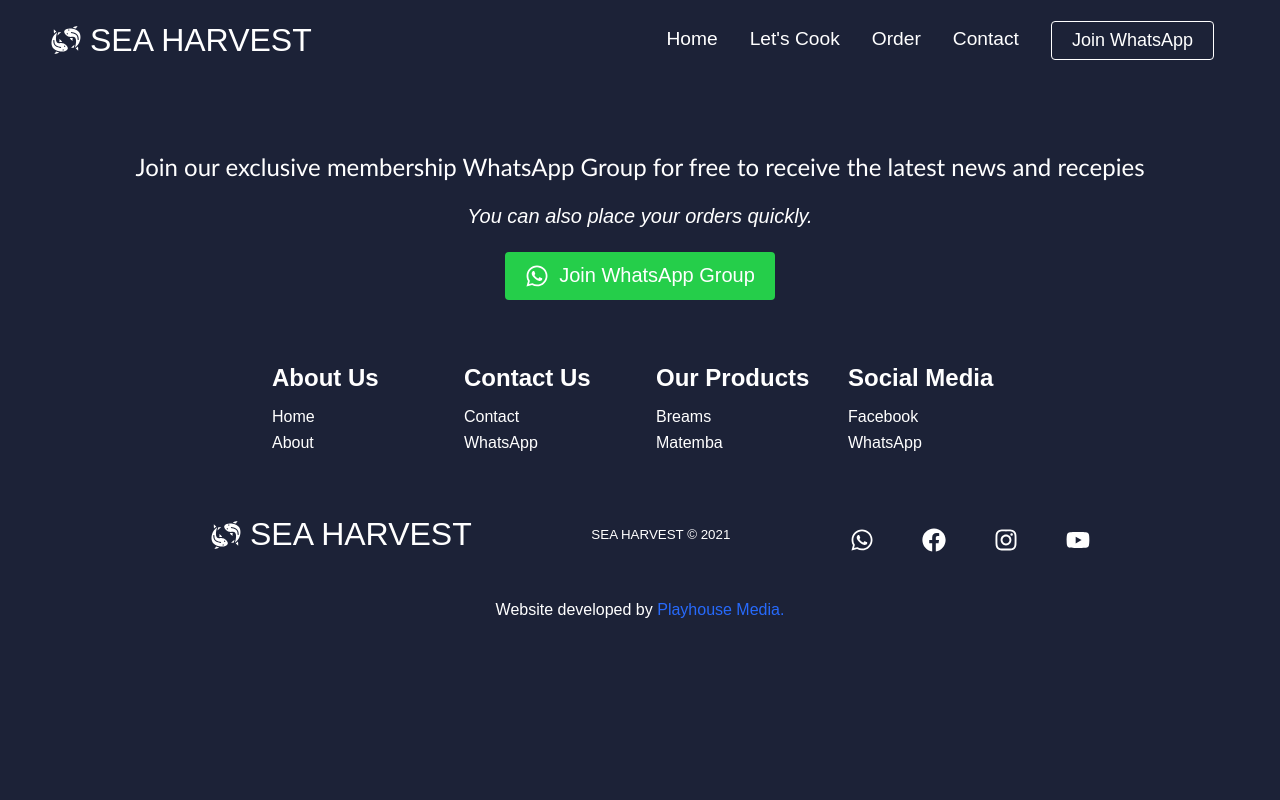
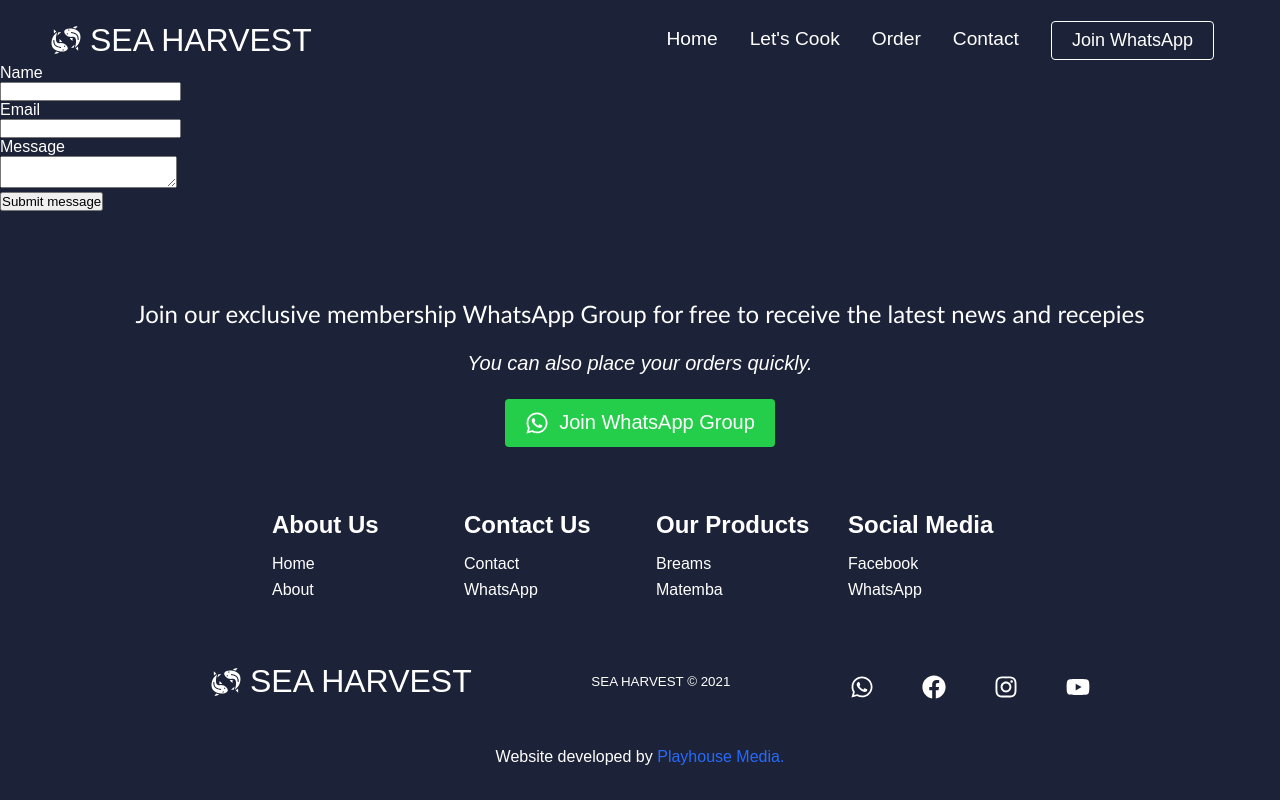
Before and after one commit to jchademwiri/mr-fish, a React (Create React App) app: page /contact in a window 1280 px wide. Built offline with nearby package versions, Linux system fonts and the light colour scheme.

Commit message:
added new netlify form

```diff
--- a/public/index.html
+++ b/public/index.html
@@ -48,6 +48,11 @@
 		<title>Sea Harvest - Eat healthy food.</title>
 	</head>
 	<body>
+		<form name="contact" netlify netlify-honeypot="bot-field" hidden>
+			<input type="text"  name="name">
+			<input type="email" name="email">
+			<textarea name="message"></textarea>
+	   </form>
 		<noscript>You need to enable JavaScript to run this app.</noscript>
 
 		<div id="root"></div>
--- /dev/null
+++ b/src/components/Form/index.js
@@ -0,0 +1,27 @@
+import React from 'react';
+const Form = () => {
+	return (
+		<>
+			<form name='contact' method='post'>
+				<input type='hidden' name='form-name' value='contact' />
+				<p>
+					<label htmlFor='name'>Name</label> <br />
+					<input type='text' id='name' name='name' required />
+				</p>
+				<p>
+					<label htmlFor='email'>Email</label> <br />
+					<input type='email' id='email' name='email' required />
+				</p>
+				<p>
+					<label htmlFor='message'>Message</label> <br />
+					<textarea id='message' name='message' required></textarea>
+				</p>
+				<p>
+					<input type='submit' value='Submit message' />
+				</p>
+			</form>
+		</>
+	);
+};
+
+export default Form;
--- a/src/pages/contact.js
+++ b/src/pages/contact.js
@@ -1,5 +1,6 @@
 import React from 'react';
 import { Helmet } from 'react-helmet';
+import Form from '../components/Form';
 
 // import ContactDetails from '../components/ContactDetails';
 
@@ -39,6 +40,7 @@
 			</Helmet>
 			<Location />
 			{/* <ContactDetails /> */}
+			<Form />
 		</>
 	);
 };
```
